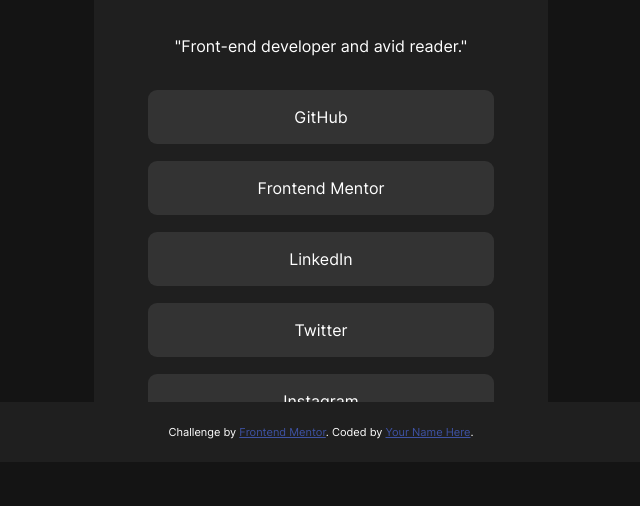
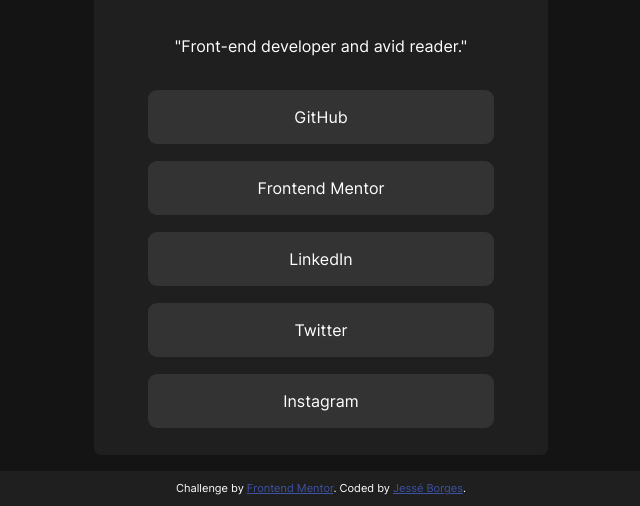
Before and after one commit to Borgess7/portfolio-challenge, a plain HTML site: page index.html in a window 1280 px wide. Shown: the part 338-844 px from the top of the page, without its empty margins (319-959 px from the left). Before the commit the page ends 809 px from the top, so only its background shows below. Drawn offline with Linux system fonts and the light colour scheme; files whose address does not match are found by name.

Commit message:
correção no footer

```diff
--- a/index.html
+++ b/index.html
@@ -36,7 +36,7 @@
 
   <div class="attribution">
     Challenge by <a href="https://www.frontendmentor.io?ref=challenge" target="_blank">Frontend Mentor</a>.
-    Coded by <a href="#">Your Name Here</a>.
+    Coded by <a href="#">Jessé Borges</a>.
   </div>
 </body>
 </html>
--- a/style.css
+++ b/style.css
@@ -74,16 +74,15 @@
 }
 
 div.attribution {
-    position: absolute;
     bottom: 0;
     left: 0;
     right: 0;
     width: 100%;
-    height: 60px;
+    height: 35px;
     background: hsl(0, 0%, 12%);
     color: white;
     text-align: center;
-    line-height: 60px;
+    line-height: 35px;
     margin: 0;
     box-sizing: border-box;
 
```
